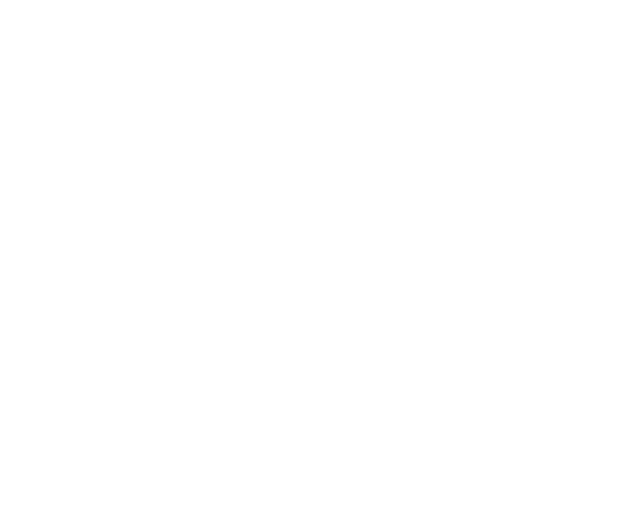
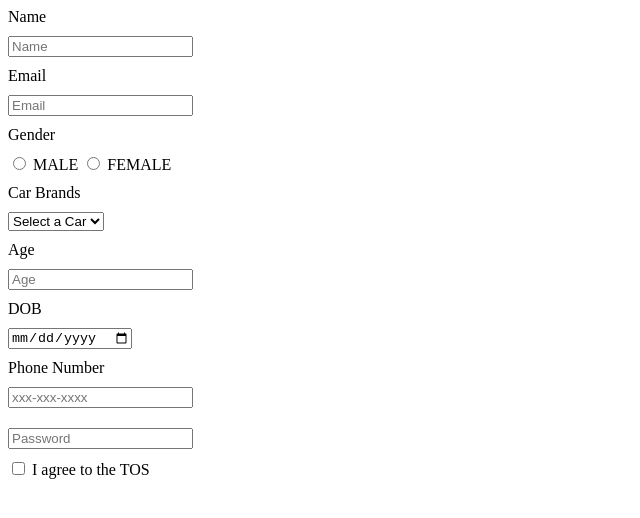
Before and after one commit to acciojob/signup-form-car-durgamalleshnagoju, a website: page main.html in a window 1280 px wide. Shown: the whole page, without its empty margins (0-640 px from the left). Drawn offline with Linux system fonts and the light colour scheme.

Commit message:
created a submission

```diff
--- a/main.html
+++ b/main.html
@@ -10,6 +10,43 @@
 	<!-- the entire body must be written by student -->
     <script type="text/javascript" src="./script.js">
 </script>
+<section class="form">
+	<form>
+		<label for="name">Name</label>
+		<input type="text" id="name" placeholder="Name" name="name" required>
+		<label for="email">Email</label>
+		<input type="email" id="email" placeholder="Email" name="email" required>
+		<label for="gender">Gender</label>
+		<div>
+
+			<input type="radio" id="gender_m" value="Male" name="gender" required>
+			<label>MALE</label>
+			<input type="radio" id="gender_f" value="Female" name="gender" required>
+			<label>FEMALE</label>
+		</div>
+		<label for="cars">Car Brands</label>
+		<select for="cars" name="cars">
+			<option value="none" >Select a Car</option>
+			<option value="lambo" >Lambo</option>
+			<option value="audi" >Audi</option>
+			<option value="bmw" >BMW</option>
+			<option value="ferrari" >Ferrari</option>
+		</select>
+		<label for="age">Age</label>
+		<input type="number" id="age" placeholder="Age" name="age" required>
+		<label for="dob">DOB</label>
+		<input type="date" id="dob"  name="dob" required>
+		<label for="tel">Phone Number</label>
+		<input type="tel" id="tel" placeholder="xxx-xxx-xxxx" name="tel" >
+		<label for="password"></label>
+		<input type="password" id="password" placeholder="Password" name="password" required>
+		<div>
+			<input type="checkbox" id="tos" name="tos" required>
+			<label for="tos">I agree to the TOS</label>
+		</div>
+
+	</form>
+</section>
 
 </body>
 
--- a/styles.css
+++ b/styles.css
@@ -1,2 +1,9 @@
 
 /* Your CSS Code here. */
+form{
+display:flex;
+flex-direction:column;
+gap:10px;
+justify-content:left;
+align-items:start;
+}
```
